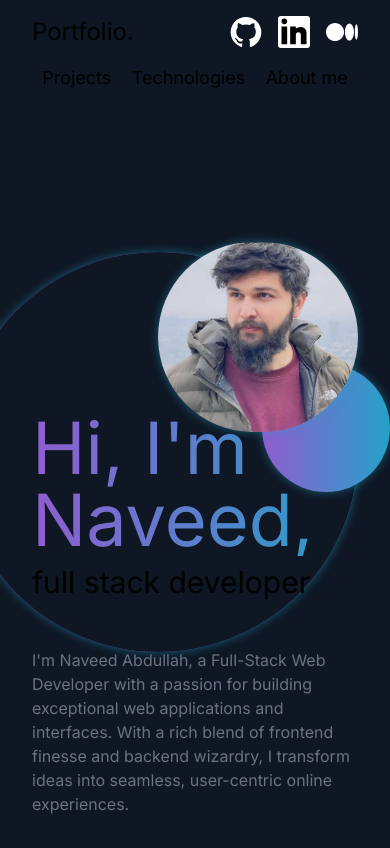
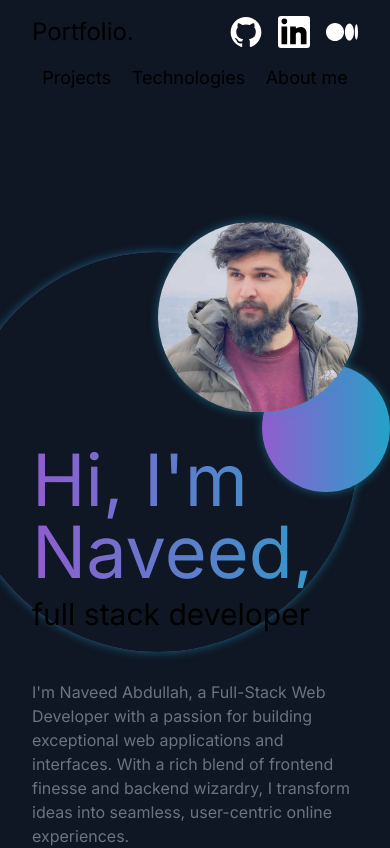
Before and after one commit to harrigit/New_Portfolio, a Next.js app: page / in a window 390 px wide. Shown: the top 848 px of the page. Built offline with nearby package versions, Linux system fonts and the light colour scheme.

Commit message:
Slight Hero Fixes

```diff
--- a/components/HeroSection.tsx
+++ b/components/HeroSection.tsx
@@ -10,7 +10,7 @@ function HeroSection() {
     <div className='mt-16 mx-8 xl:mx-auto'>
       <div className='grid grid-cols-2'>
         {/* Add some shapes to the backend make it more interesting */}
-        <div className='space-y-12 my-16 lg:my-32 col-span-2 lg:col-span-1 order-2 lg:order-1'>
+        <div className='space-y-12 my-24 lg:my-32 col-span-2 lg:col-span-1 order-2 lg:order-1'>
           <div>
             <div className='bg-clip-text text-transparent bg-gradient-to-r from-secondary to-accent text-7xl inline-block'>
               {"Hi, I'm Naveed,"}
@@ -28,7 +28,7 @@ function HeroSection() {
         </div>
         <div className='col-span-2 lg:col-span-1 order-1 lg:order-2 h-[11rem] sm:h-[13rem] lg:h-full'>
           <div className='relative'>
-            <div className='absolute z-[10] top-[70px] lg:top-[8rem] right-[0px] lg:right-[6rem]'>
+            <div className='absolute z-[10] top-[50px] lg:top-[8rem] right-[0px] lg:right-[6rem]'>
               <Image
                 src='/photo.jpg'
                 width={200}
```
